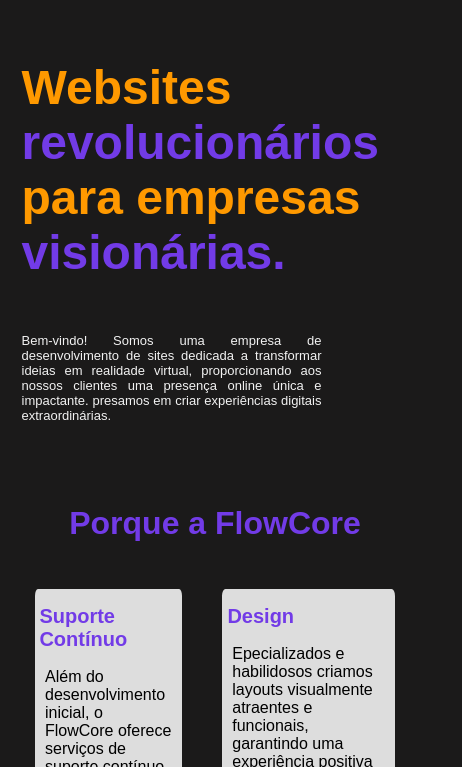
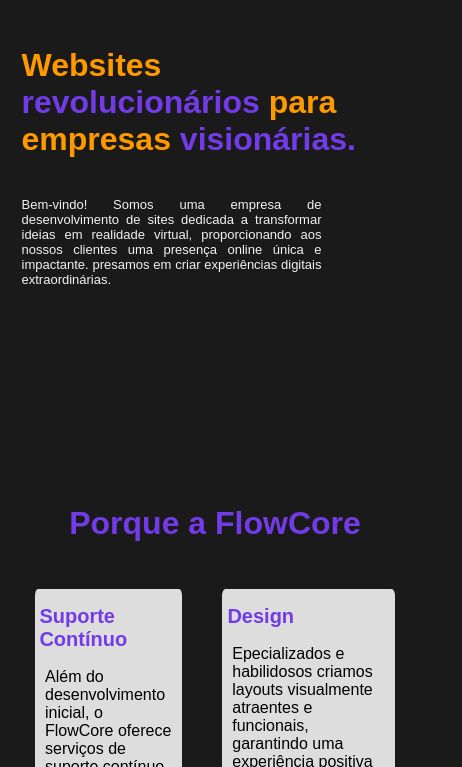
Before and after one commit to JoaoPedroCordoba/FlowCore, a plain HTML site: page index.html in a window 390 px wide. Shown: the part 77-844 px from the top of the page, 462 px wide, since content can reach past the window. Drawn offline with Linux system fonts and the light colour scheme; files whose address does not match are found by name.

Commit message:
Add files via upload

```diff
--- a/style.css
+++ b/style.css
@@ -295,12 +295,28 @@ a{
     font-style: inherit;
 }
 
+footer{
+    background-color: #4d4d4d;
+    width: 100%;
+}
+
 /* responsividade */
 @media screen and (max-width: 1100px){
+    main{
+        margin: 0%;
+        margin-left: 0%;
+        margin-right: 0%;
+        width:100%;
+        display: flex;
+        flex-flow: column;
+        align-items: center;
+        justify-content: center;
+    }
 
     body{
-     width: 430px;
-     height: 100vh;
+        width:fit-content;
+        margin: 0%;
+        height: 100vh;
     }
 
     .barradenavegação{
@@ -340,7 +356,7 @@ a{
     }
 
     .pagina-principal h1{
-        font-size: 3em;
+        font-size: 2em;
     }
 
     .pagina-principal img{
@@ -441,7 +457,12 @@ a{
     /* termo */
     .termosdeuso{
         margin: 0%;
-        width: 400px;
+        width: 100%;
         height: 5vh;
     }
+
+    html{
+        margin: 0%;
+        padding: 0%;
+    }
 }
--- a/termos.css
+++ b/termos.css
@@ -78,6 +78,7 @@ a{
         display: flex;
         flex-flow: column;
         align-items: center;
+        width: 100%;
     }
 
     .buscaRapida{
@@ -121,7 +122,6 @@ a{
     }
 
     .Texto h2{
-        width: auto;
         font-size: large;
     }
 }
```
